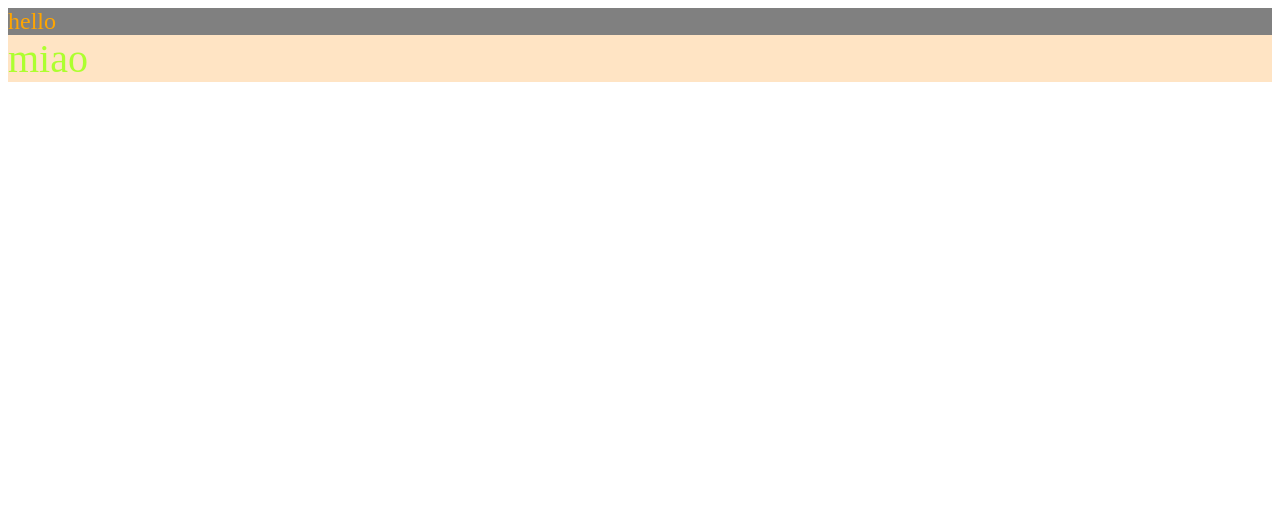
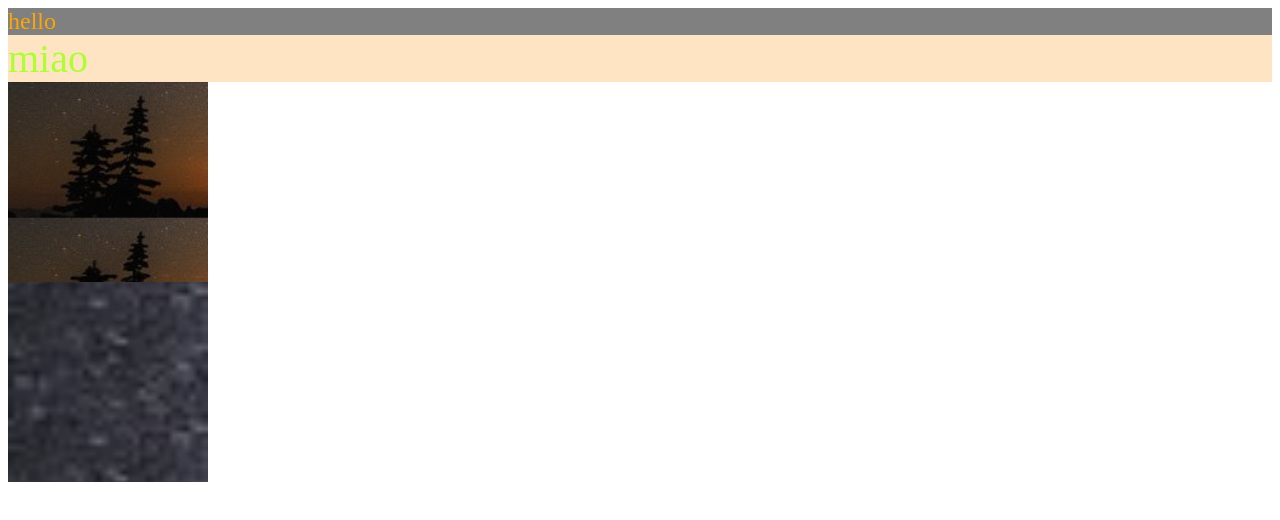
Before and after one commit to isakya/webpack, a website built with webpack: page src/index.html in a window 1280 px wide. Built offline with nearby package versions, Linux system fonts and the light colour scheme.

Commit message:
配置解析样式中的图片

```diff
--- a/package.json
+++ b/package.json
@@ -10,10 +10,12 @@
   "license": "ISC",
   "devDependencies": {
     "css-loader": "^5.2.7",
+    "file-loader": "^6.2.0",
     "html-webpack-plugin": "^4.5.2",
     "less": "^4.1.2",
     "less-loader": "^7.3.0",
     "style-loader": "^2.0.0",
+    "url-loader": "^4.1.1",
     "webpack": "^4.46.0",
     "webpack-cli": "^3.3.12"
   }
--- a/src/css/demo.less
+++ b/src/css/demo.less
@@ -3,3 +3,17 @@
   color: greenyellow;
   font-size: 40px;
 }
+
+#a {
+  width: 200px;
+  height: 200px;
+  background-size: 100%;
+  background-image: url('../imgs/a.png');
+}
+
+#b {
+  width: 200px;
+  height: 200px;
+  background-size: 100%;
+  background-image: url('../imgs/b.png');
+}
--- a/src/index.html
+++ b/src/index.html
@@ -11,6 +11,8 @@
 <body>
   <div class="title">hello</div>
   <div class="info">miao</div>
+  <div id="a"></div>
+  <div id="b"></div>
 </body>
 
 </html>
--- a/webpack.config.js
+++ b/webpack.config.js
@@ -42,6 +42,22 @@ module.exports = {
           ...baseCssLoader,
           'less-loader'
         ]
+      },
+      // 3、配置解析样式中的图片，但该file-loader没对图片进行优化，只是复制改名而已，如果要优化就需要url-loader（需要下载）
+      {
+        test: /\.(png|jpg|gif|bmp)$/,
+        use: [
+          {
+            // loader: 'file-loader',
+            loader: 'url-loader',
+            options: {
+              outputPath: 'imgs', // 配置图片加工后存在的位置,不要加 /, 不然要配置publicPath
+              // publicPath: '/build/imgs' // 配置图片引入时前缀路径
+              name: '[hash:5].[ext]', // 处理图片名字长 用:数量
+              limit: 8 * 1024 // 图片大小小于8KB时 将图片转为base64
+            }
+          }
+        ]
       }
     ]
   },
```
Also changed, not shown: src/imgs/a.png (added), src/imgs/b.png (added), 1 other file.
